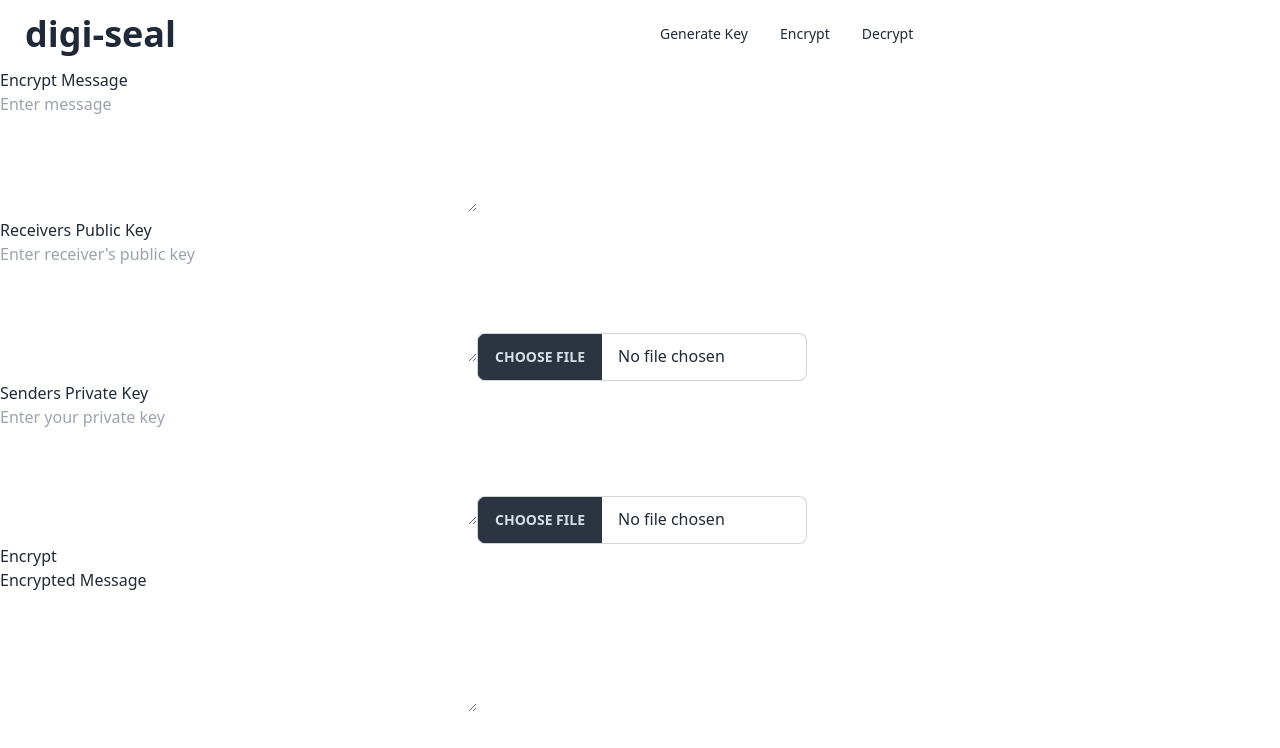
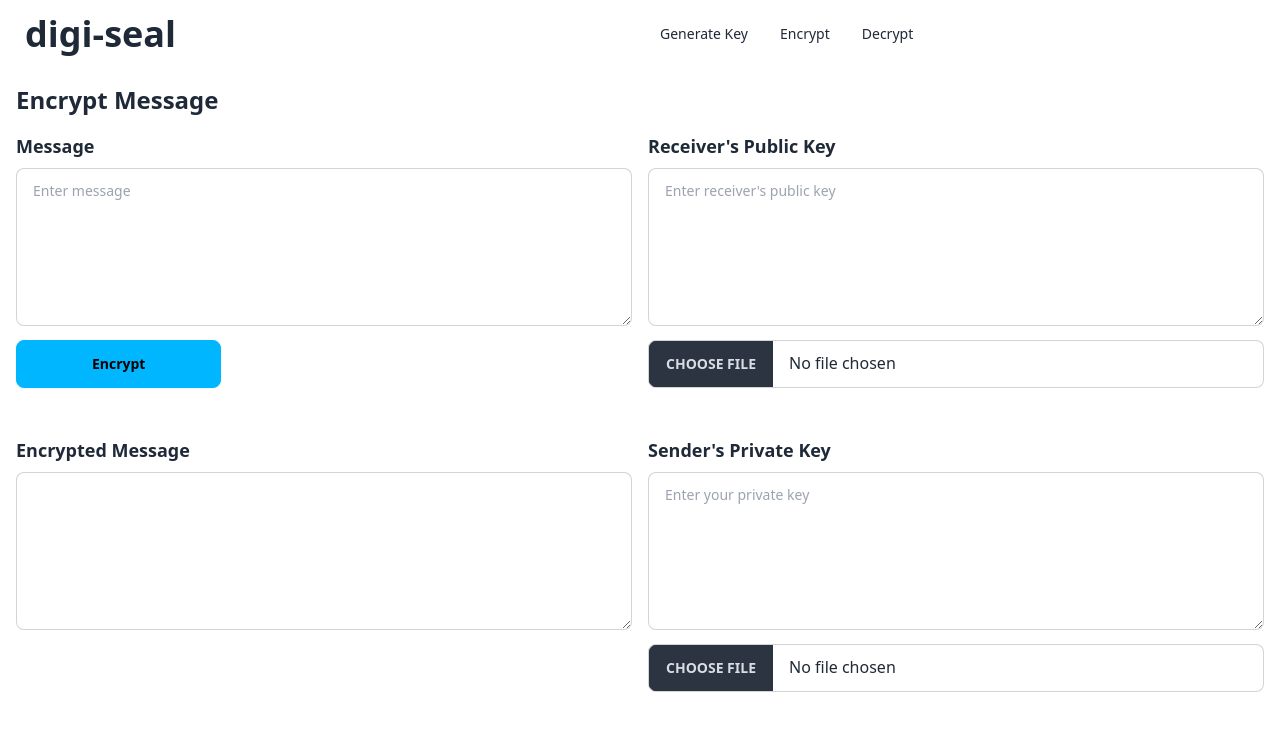
Before and after one commit to hasanabill/digi-seal, a React (Vite) app: page /encrypt in a window 1280 px wide. Shown: the top 748 px of the page. Built offline with nearby package versions, Linux system fonts and the light colour scheme.

Commit message:
initial design done

```diff
--- a/src/pages/Decrypt.jsx
+++ b/src/pages/Decrypt.jsx
@@ -42,42 +42,59 @@ const Decrypt = () => {
     };
 
     return (
-        <div>
-            <h3>Decrypt Message</h3>
+        <div className="container mx-auto p-4">
+
+            <h3 className="text-2xl font-bold mb-4">Decrypt Message</h3>
+
+            <div className='grid grid-cols-2 gap-4'>
+                <div className="mb-4">
+                    <h3 className="text-lg font-bold mb-2">Encrypted Message</h3>
                     <textarea
+                        className="textarea textarea-bordered w-full mb-2"
                         value={encryptedText}
                         onChange={(e) => setEncryptedText(e.target.value)}
                         placeholder="Enter encrypted message"
                         rows="5"
-                cols="50"
                     ></textarea>
-            <div>
-                <h3>Senders Public Key</h3>
+                    <button className="btn btn-outline btn-success mb-4 w-1/4" onClick={decryptMessage}>Decrypt</button>
+                </div>
+
+                <div className="mb-4">
+                    <h3 className="text-lg font-bold mb-2">Sender&apos;s Public Key</h3>
                     <textarea
+                        className="textarea textarea-bordered w-full mb-2"
                         value={senderPublicKey}
                         onChange={(e) => setSenderPublicKey(e.target.value)}
                         placeholder="Enter sender's public key"
                         rows="5"
-                    cols="50"
                     ></textarea>
-                <input type="file" className="file-input file-input-bordered" onChange={(e) => uploadKey(e, 'public')} />
+                    <input type="file" className="file-input file-input-bordered w-full" onChange={(e) => uploadKey(e, 'public')} />
                 </div>
-            <div>
-                <h3>Receivers Private Key</h3>
+
+                <div className="mb-4">
+                    <h3 className="text-lg font-bold mb-2">Decrypted Message</h3>
                     <textarea
+                        className="textarea textarea-bordered w-full"
+                        value={decryptedText}
+                        readOnly
+                        rows="5"
+                    ></textarea>
+                </div>
+
+                <div className="mb-4">
+                    <h3 className="text-lg font-bold mb-2">Receiver&apos;s Private Key</h3>
+                    <textarea
+                        className="textarea textarea-bordered w-full mb-2"
                         value={receiverPrivateKey}
                         onChange={(e) => setReceiverPrivateKey(e.target.value)}
                         placeholder="Enter your private key"
                         rows="5"
-                    cols="50"
                     ></textarea>
-                <input type="file" className="file-input file-input-bordered" onChange={(e) => uploadKey(e, 'private')} />
+                    <input type="file" className="file-input file-input-bordered w-full" onChange={(e) => uploadKey(e, 'private')} />
                 </div>
-            <button onClick={decryptMessage}>Decrypt</button>
-            <div>
-                <h3>Decrypted Message</h3>
-                <textarea value={decryptedText} readOnly rows="5" cols="50"></textarea>
+
             </div>
+
         </div>
     );
 };
--- a/src/pages/Encrypt.jsx
+++ b/src/pages/Encrypt.jsx
@@ -34,43 +34,62 @@ const Encrypt = () => {
     };
 
     return (
-        <div>
-            <h3>Encrypt Message</h3>
+        <div className="container mx-auto p-4">
+
+            <h3 className="text-2xl font-bold mb-4">Encrypt Message</h3>
+
+            <div className="grid grid-cols-2 gap-4">
+
+                <div className="mb-4">
+                    <h3 className="text-lg font-bold mb-2">Message</h3>
                     <textarea
+                        className="textarea textarea-bordered w-full mb-2"
                         value={plainText}
                         onChange={(e) => setPlainText(e.target.value)}
                         placeholder="Enter message"
                         rows="5"
-                cols="50"
                     ></textarea>
-            <div>
-                <h3>Receivers Public Key</h3>
+                    <button className="btn btn-info w-1/3 mb-4" onClick={encryptMessage}>Encrypt</button>
+                </div>
+
+                <div className="mb-4">
+                    <h3 className="text-lg font-bold mb-2">Receiver&apos;s Public Key</h3>
                     <textarea
+                        className="textarea textarea-bordered w-full mb-2"
                         value={receiverPublicKey}
                         onChange={(e) => setReceiverPublicKey(e.target.value)}
                         placeholder="Enter receiver's public key"
                         rows="5"
-                    cols="50"
                     ></textarea>
-                <input type="file" className="file-input file-input-bordered" onChange={(e) => uploadKey(e, 'public')} />
+                    <input type="file" className="file-input file-input-bordered w-full" onChange={(e) => uploadKey(e, 'public')} />
                 </div>
+
                 <div>
-                <h3>Senders Private Key</h3>
+                    <h3 className="text-lg font-bold mb-2">Encrypted Message</h3>
                     <textarea
+                        className="textarea textarea-bordered w-full"
+                        value={encryptedText}
+                        readOnly
+                        rows="5"
+                    ></textarea>
+                </div>
+
+                <div className="mb-4">
+                    <h3 className="text-lg font-bold mb-2">Sender&apos;s Private Key</h3>
+                    <textarea
+                        className="textarea textarea-bordered w-full mb-2"
                         value={senderPrivateKey}
                         onChange={(e) => setSenderPrivateKey(e.target.value)}
                         placeholder="Enter your private key"
                         rows="5"
-                    cols="50"
                     ></textarea>
-                <input type="file" className="file-input file-input-bordered" onChange={(e) => uploadKey(e, 'private')} />
+                    <input type="file" className="file-input file-input-bordered w-full" onChange={(e) => uploadKey(e, 'private')} />
                 </div>
-            <button onClick={encryptMessage}>Encrypt</button>
-            <div>
-                <h3>Encrypted Message</h3>
-                <textarea value={encryptedText} readOnly rows="5" cols="50"></textarea>
+
             </div>
+
         </div>
+
     );
 };
 
```
Lines whose indentation alone changed are shown as unchanged.
